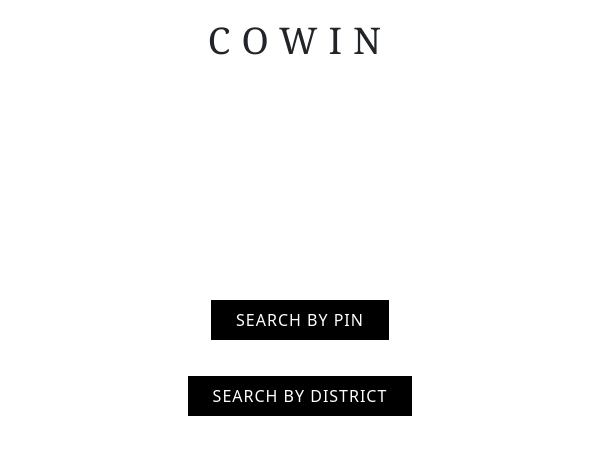
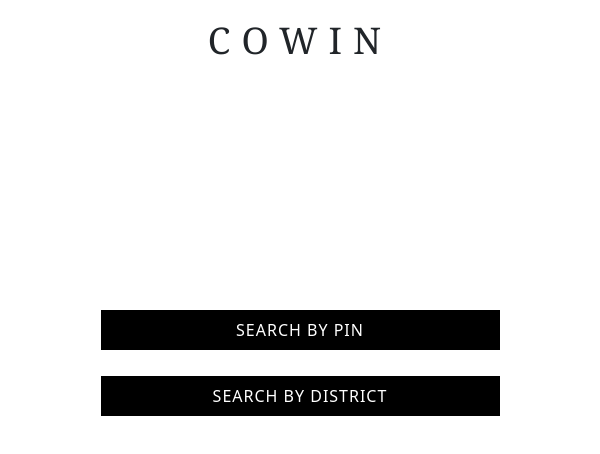
Before and after one commit to SkyrimCode/CoWin, a React (Create React App) app: page / in a window 600 px wide. Shown: the top 454 px of the page. Built offline with nearby package versions, Linux system fonts and the light colour scheme.

Commit message:
Added Styling Changes P2

```diff
--- a/src/index.css
+++ b/src/index.css
@@ -25,6 +25,9 @@
     -webkit-transform: translate(-50%,-50%);
     transform: translate(-50%,-50%);
   }
+  .btn1{
+    width:50%;
+  }
   }
 
 @media(max-width: 600px){
@@ -38,6 +41,9 @@
   -ms-transform: translateX(-50%) translateY(-50%);
   -webkit-transform: translate(-50%,-50%);
   transform: translate(-50%,-50%);
+}
+.btn1{
+  width:70%;
 }
 }
 
@@ -110,13 +116,13 @@
 
 .button {
   display: inline-block;
-  margin: 0 10px 20px;
+  margin-bottom: 10px;
+  margin-top:10px;
   color: #fff;
   text-transform: uppercase;
   text-decoration: none;
   position: relative;
   overflow: hidden;
-  margin-top: 1rem;
   padding: 8px 25px;
   background: black;
   letter-spacing: 1px;
@@ -134,6 +140,7 @@
 }
 .btn1 {
   transition: background 0.15s, color 0.25s;
+  margin-top: 1rem;
 }
 .btn1:before {
   top: 0;
```
